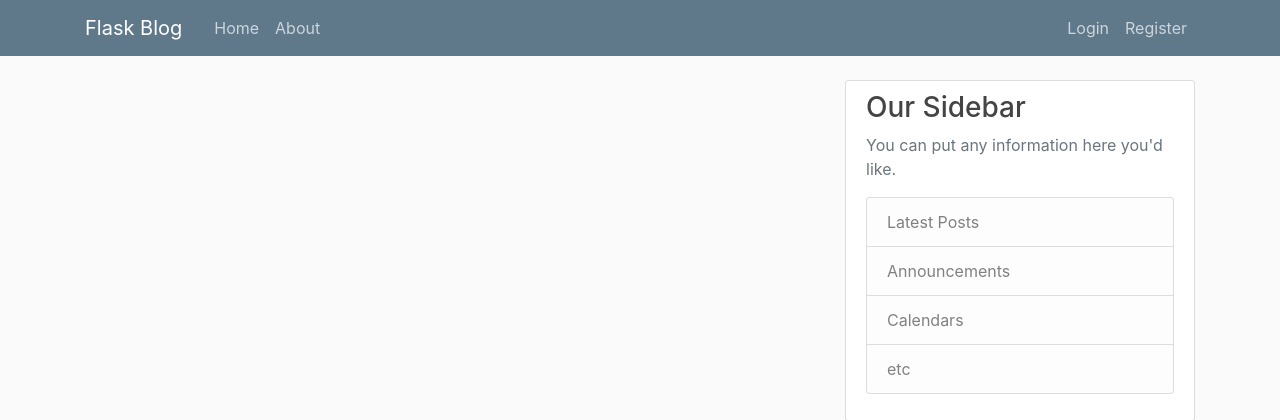
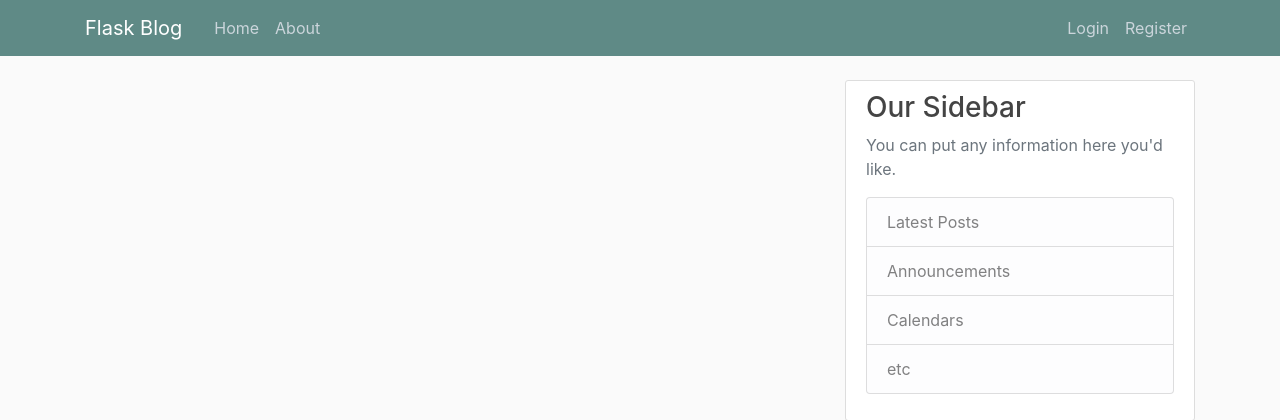
Before and after one commit to liam-carswell/Flask_Blog, a Flask app: page / in a window 1280 px wide. Shown: the top 420 px of the page. Run offline with Flask 2, Linux system fonts and the light colour scheme; data that the repository does not hold is empty.

Commit message:
Update main.css

```diff
--- a/flaskblog/static/main.css
+++ b/flaskblog/static/main.css
@@ -9,7 +9,7 @@ h1, h2, h3, h4, h5, h6 {
 }
 
 .bg-steel {
-  background-color: #5f788a;
+  background-color: #5F8A86;
 }
 
 .site-header .navbar-nav .nav-link {
```
